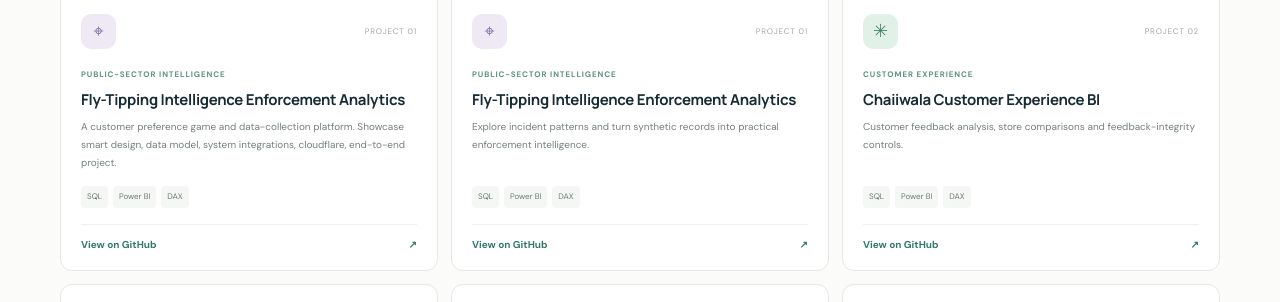
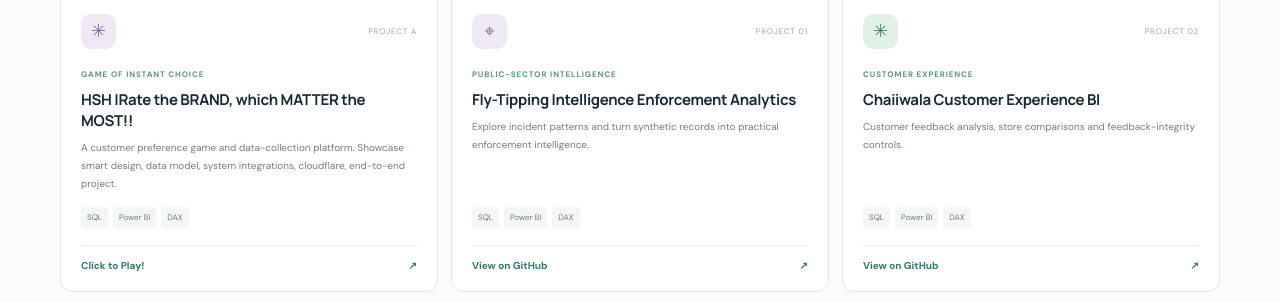
Before and after one commit to Ahsan-Analyst-Hub/Ahsan-Analyst-Hub.github.io, a plain HTML site: page index.html in a window 1280 px wide. Shown: the part 3174-3476 px from the top of the page. Drawn offline with Linux system fonts and the light colour scheme.

Commit message:
Update project tiles and categories in index.html

```diff
--- a/index.html
+++ b/index.html
@@ -158,7 +158,7 @@
         <button class="filter-button" data-filter="other">Other analysis</button>
       </div>
       <div class="projects-grid">
-        <article class="project-tile" data-category="other"><div class="project-thumb"><img src="https://github.com/user-attachments/assets/9dba07b1-793c-4880-b2f3-62f05475479b" alt="High Street Hero Game" loading="lazy"></div><div class="tile-top"><span class="tile-symbol purple">⌖</span><span class="tile-number">PROJECT 01</span></div><span class="project-type">PUBLIC-SECTOR INTELLIGENCE</span><h3>Fly-Tipping Intelligence Enforcement Analytics</h3><p>A customer preference game and data-collection platform. Showcase smart design, data model, system integrations, cloudflare, end-to-end project.</p><div class="tags"><span>SQL</span><span>Power BI</span><span>DAX</span></div><a href="https://ahsan-analyst-hub.github.io/high_street_hero_diagnostic_fix.html" target="_blank" rel="noopener">View on GitHub <span>↗</span></a></article>
+        <article class="project-tile" data-category="customer"><div class="project-thumb"><img src="https://github.com/user-attachments/assets/5ce4fb90-43d6-4b12-9f42-721ed2e59b71" alt="High Street Hero Game" loading="lazy"></div><div class="tile-top"><span class="tile-symbol purple">✳</span><span class="tile-number">PROJECT A</span></div><span class="project-type">GAME OF INSTANT CHOICE</span><h3>HSH |Rate the BRAND, which MATTER the MOST!!</h3><p>A customer preference game and data-collection platform. Showcase smart design, data model, system integrations, cloudflare, end-to-end project.</p><div class="tags"><span>SQL</span><span>Power BI</span><span>DAX</span></div><a href="https://ahsan-analyst-hub.github.io/high_street_hero_diagnostic_fix.html" target="_blank" rel="noopener">Click to Play! <span>↗</span></a></article>
         <article class="project-tile" data-category="other"><div class="project-thumb"><img src="https://github.com/user-attachments/assets/9dba07b1-793c-4880-b2f3-62f05475479b" alt="Fly-Tipping Intelligence Enforcement Analytics project preview" loading="lazy"></div><div class="tile-top"><span class="tile-symbol purple">⌖</span><span class="tile-number">PROJECT 01</span></div><span class="project-type">PUBLIC-SECTOR INTELLIGENCE</span><h3>Fly-Tipping Intelligence Enforcement Analytics</h3><p>Explore incident patterns and turn synthetic records into practical enforcement intelligence.</p><div class="tags"><span>SQL</span><span>Power BI</span><span>DAX</span></div><a href="https://github.com/Ahsan-Analyst-Hub/Fly-Tipping-Intelligence-Enforcement-Analytics" target="_blank" rel="noopener">View on GitHub <span>↗</span></a></article>
         <article class="project-tile" data-category="customer"><div class="project-thumb"><img src="https://github.com/user-attachments/assets/c9e64919-4ca4-44a2-801e-66c7b357b0b9" alt="Chaiiwala Customer Experience BI project preview" loading="lazy"></div><div class="tile-top"><span class="tile-symbol green">✳</span><span class="tile-number">PROJECT 02</span></div><span class="project-type">CUSTOMER EXPERIENCE</span><h3>Chaiiwala Customer Experience BI</h3><p>Customer feedback analysis, store comparisons and feedback-integrity controls.</p><div class="tags"><span>SQL</span><span>Power BI</span><span>DAX</span></div><a href="https://github.com/Ahsan-Analyst-Hub/Chaiiwala---Business-Intelligence-Analysis-case-study-" target="_blank" rel="noopener">View on GitHub <span>↗</span></a></article>
         <article class="project-tile" data-category="retail"><div class="project-thumb"><img src="https://github.com/user-attachments/assets/90d746d6-1fa6-4d0b-9008-ab6071fe86fc" alt="Spark BI — Inventory & Product Performance project preview" loading="lazy"></div><div class="tile-top"><span class="tile-symbol gold">▥</span><span class="tile-number">PROJECT 03</span></div><span class="project-type">INVENTORY & PRODUCTS</span><h3>Spark BI — Inventory & Product Performance</h3><p>Review demand, stock movement, returns, exchanges and product performance.</p><div class="tags"><span>SQL</span><span>Power BI</span><span>Excel</span></div><a href="https://github.com/Ahsan-Analyst-Hub/Inventory-Product-Performance-Analysis-SQL-Power-BI-Excel" target="_blank" rel="noopener">View on GitHub <span>↗</span></a></article>
```
